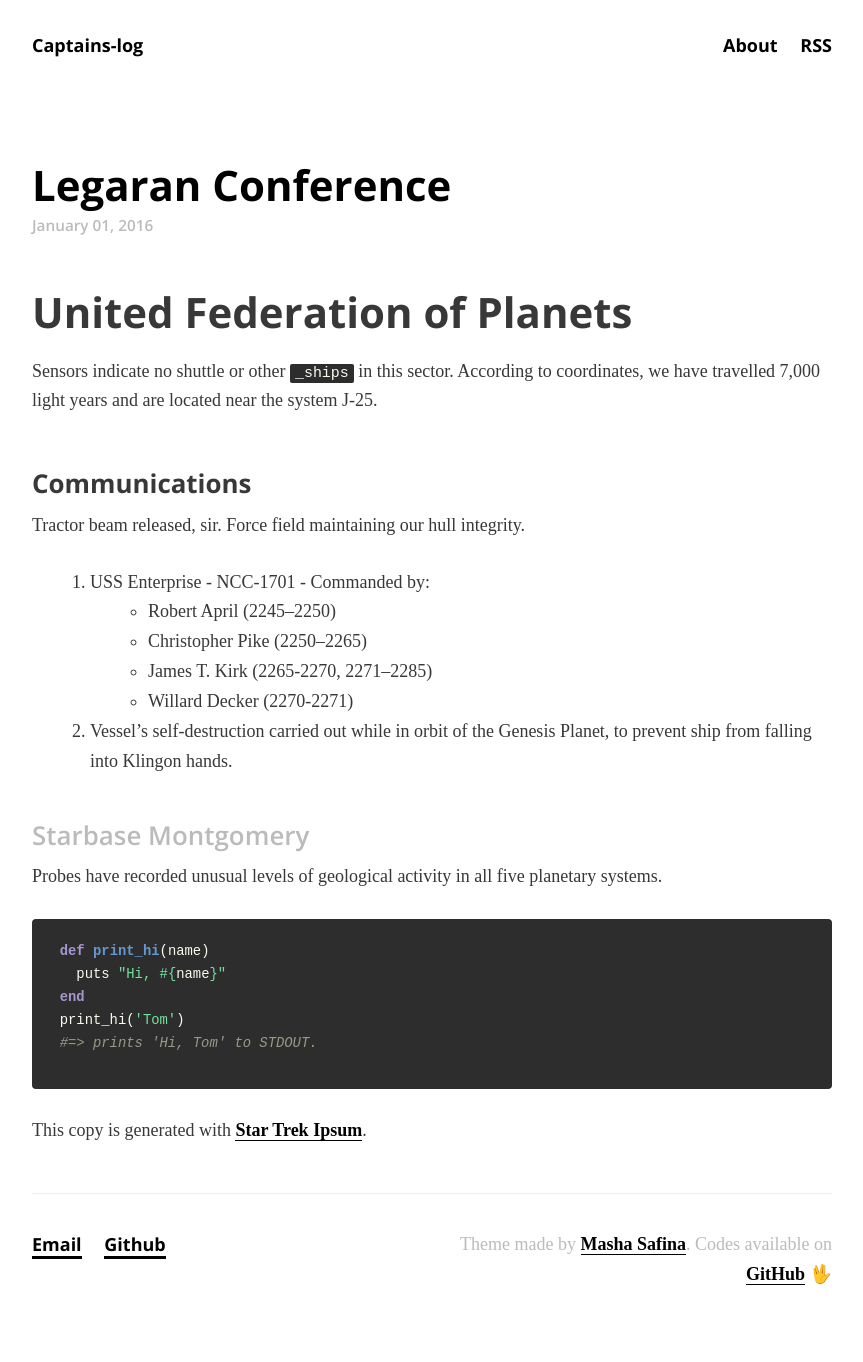
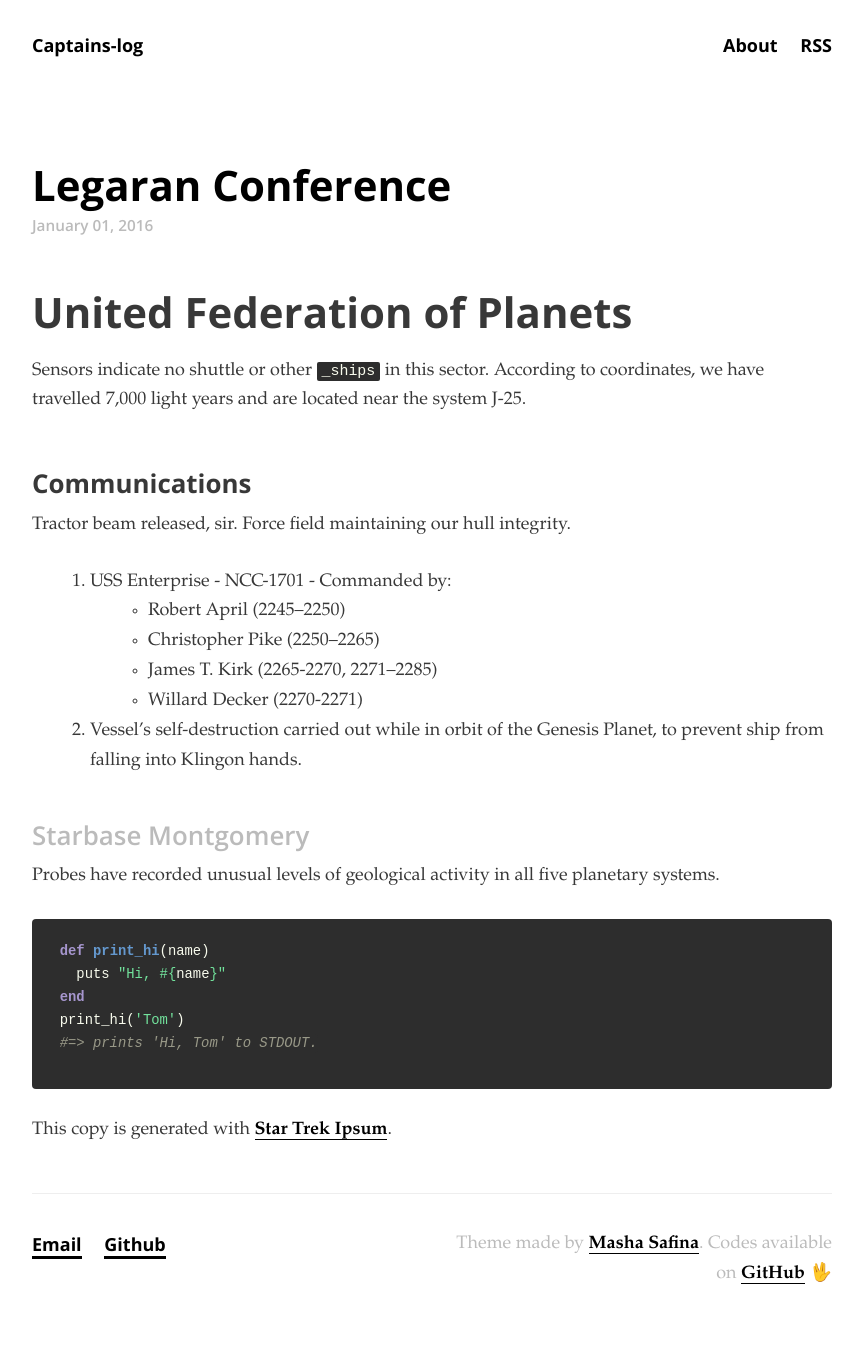
Before and after one commit to gavrieltal/gavrieltal.github.io, a Jekyll site: the page built from _posts/2016-01-01-legaran-conference.markdown, in a window 1280 px wide. Shown: the whole page, without its empty margins (208-1071 px from the left). Built offline with Jekyll 4.4.1, drawn with Linux system fonts in a browser that asks for light colours; some web fonts are replaced.

Commit message:
trying to use garamond

```diff
--- a/_sass/themes/_default.scss
+++ b/_sass/themes/_default.scss
@@ -1,6 +1,6 @@
 // Typography
 $font-family-base: 'Open Sans', Helvetica, Arial, sans-serif;
-$font-family-sub:  'Droid Serif', serif;
+$font-family-sub:  'Garamond', serif;
 
 $font-size-base:   18px;
 $line-height-base: 1.5;
```
